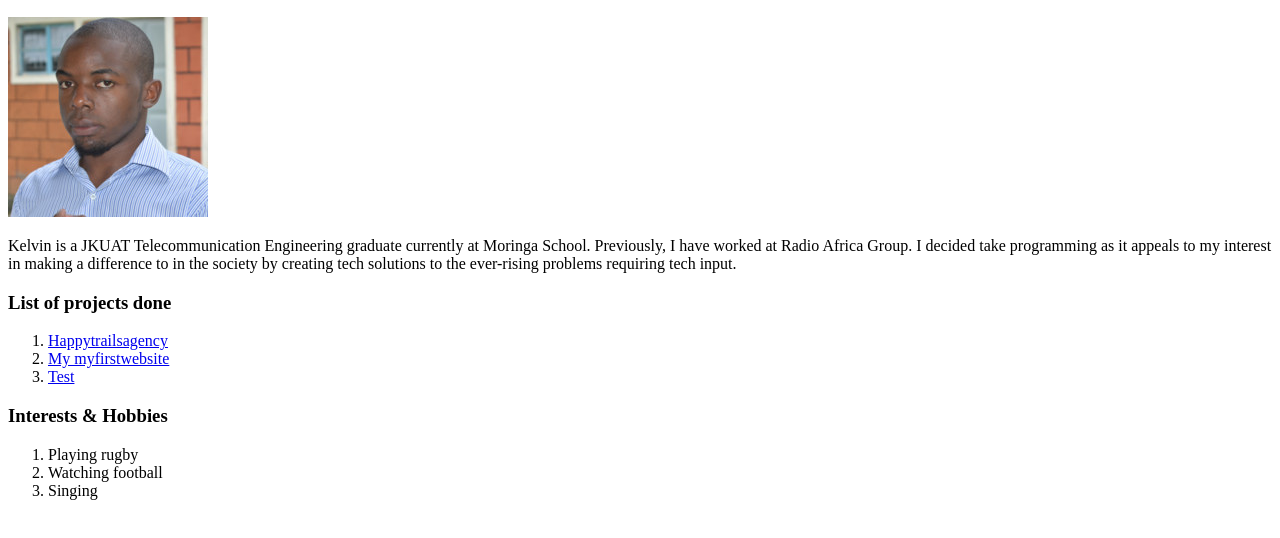
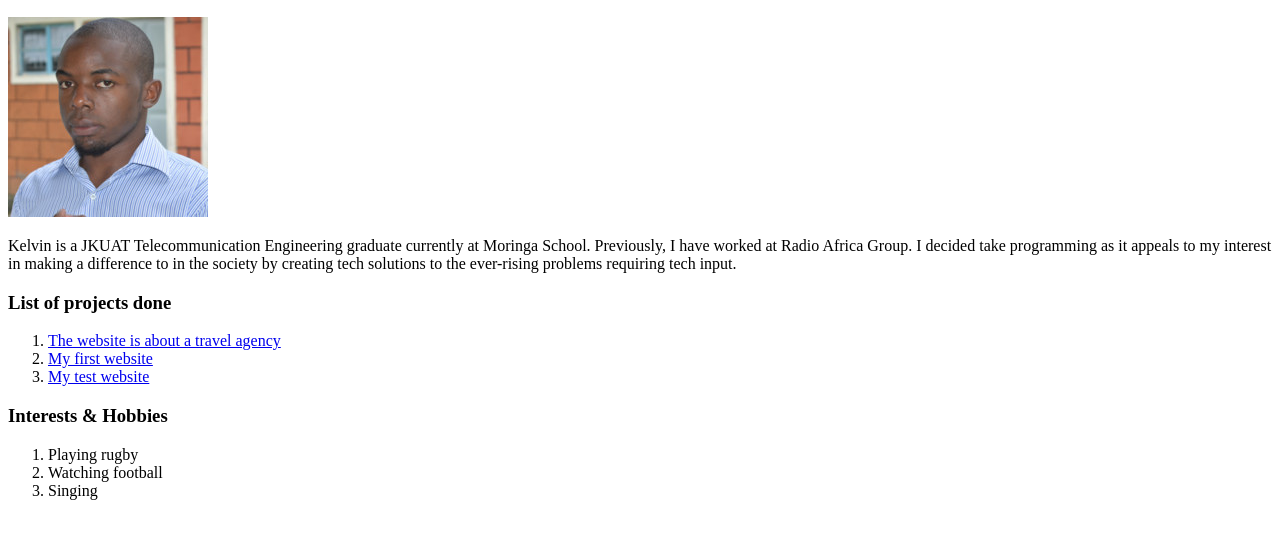
Before and after one commit to Kkituni/kelvinIP, a plain HTML site: page aboutme.html in a window 1280 px wide. Shown: the part 110-648 px from the top of the page. Drawn offline with Linux system fonts and the light colour scheme.

Commit message:
Described my list of projects done

```diff
--- a/aboutme.html
+++ b/aboutme.html
@@ -15,9 +15,9 @@
        requiring tech input.</p>
     <h3>List of projects done</h3>
     <ol>
-      <li><a href="https://github.com/Kkituni/Happytrailsagency">Happytrailsagency</a></li>
-      <li><a href="https://github.com/Kkituni/myfirstwebsite">My myfirstwebsite</a></li>
-      <li><a href="https://github.com/Kkituni/test">Test</a></li>
+      <li><a href="https://github.com/Kkituni/Happytrailsagency">The website is about a travel agency</a></li>
+      <li><a href="https://github.com/Kkituni/myfirstwebsite">My first website</a></li>
+      <li><a href="https://github.com/Kkituni/test">My test website</a></li>
     </ol>
     <h3>Interests & Hobbies</h3>
     <ol>
--- a/css/styles.css
+++ b/css/styles.css
@@ -3,7 +3,7 @@ body{
 }
 h2{
   text-align: center;
-  color:
+  color:black;
 }
 .class{
     display: block;
```
